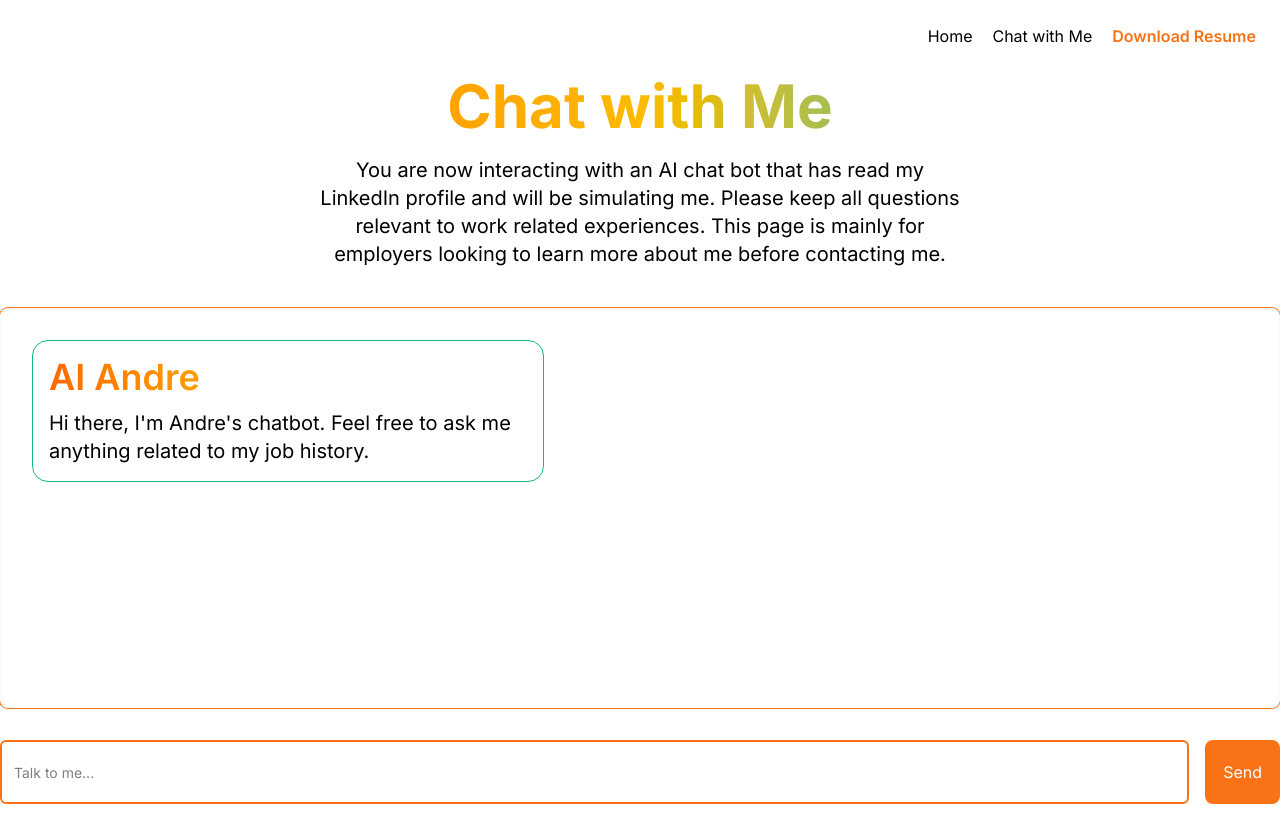
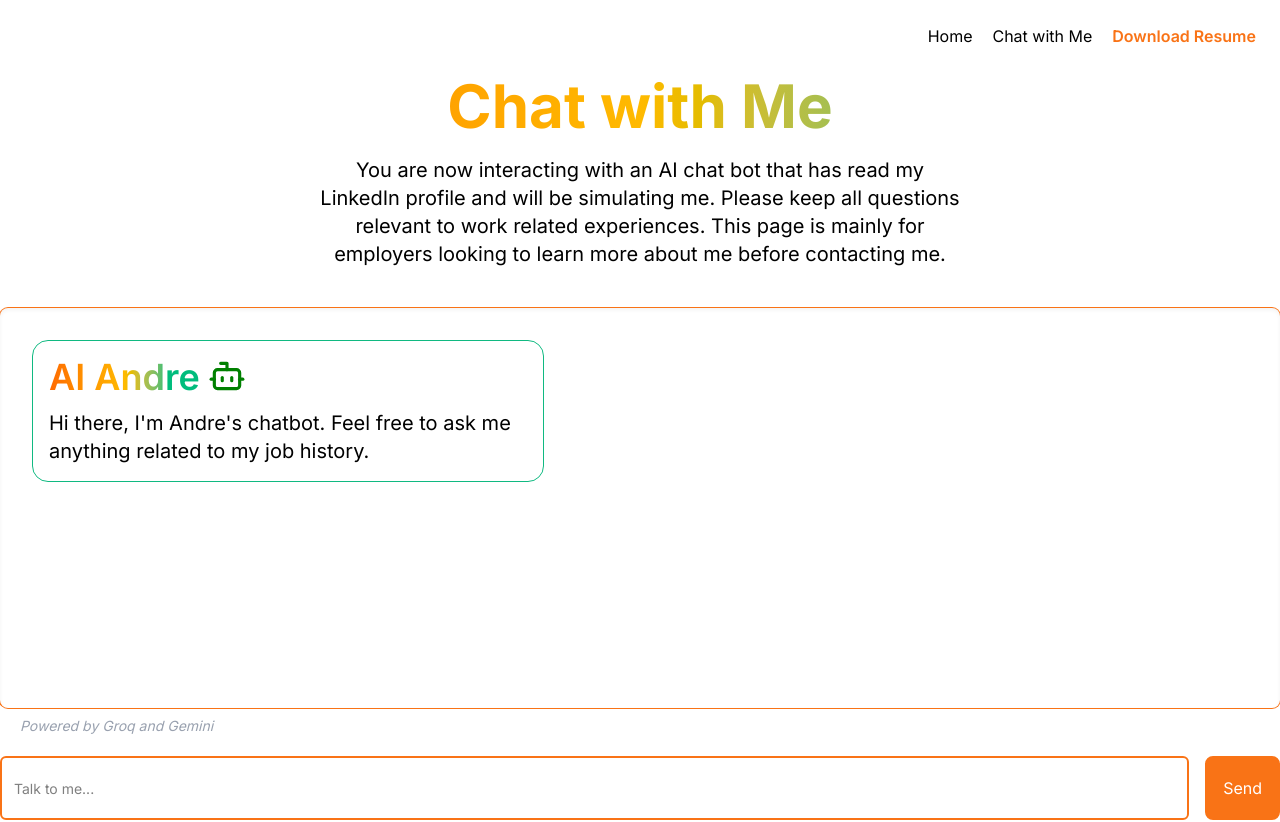
Before and after one commit to drethedevjs/andre-cv, a Next.js app: page /chat in a window 1280 px wide. Shown: the top 822 px of the page. Built offline with nearby package versions, Linux system fonts and the light colour scheme.

Commit message:
Updated chat box styling and behavior, including a new loading state and initial greeting message. Enhanced judge API response instructions to allow user inquiries about contacting the chatbot. Added a powered by message and integrated a bot icon in the chat interface.

```diff
--- a/app/api/judge/route.ts
+++ b/app/api/judge/route.ts
@@ -13,7 +13,8 @@ export async function POST(request: Request) {
         AI chatbot that is mimicking a software engineer on the engineer's website. Questions and responses \
         should be related to interviewing that chatbot to see if the person it is mimicking is good for a role \
         that the user has available. If the question/responses are not relevant then provide a reason and offer \
-        suggestions on how to improve their question or response. Be kind when responding and speak in the first person as if you're responding as the engineer.`,
+        suggestions on how to improve their question or response. Be kind when responding and speak in the first \
+        person as if you're responding as the engineer. If the user asks about contacting you, allow that to be a relevant question.`,
       responseMimeType: "application/json",
       responseSchema: {
         type: Type.OBJECT,
--- a/app/globals.css
+++ b/app/globals.css
@@ -128,5 +128,5 @@ label {
 }
 
 .chat-box {
-  @apply ring-1 ring-primary rounded-lg h-[50vh] overflow-scroll p-8 mt-10 shadow-inner mb-8;
+  @apply ring-1 ring-primary rounded-lg h-[50vh] overflow-scroll p-8 mt-10 inset-shadow-sm mb-2 relative;
 }
--- a/components/ChatBox.tsx
+++ b/components/ChatBox.tsx
@@ -2,13 +2,14 @@
 import ChatMessage, { ChatterRole } from "@/interfaces/chatMessage";
 import PromptJudgement from "@/interfaces/promptJudement";
 import { cvPost } from "@/utils/fetching";
+import { Bot } from "lucide-react";
 import { useEffect, useRef, useState } from "react";
 import Suggestions from "./Suggestions";
 
 const ChatBox = () => {
   const chatBoxRef = useRef<HTMLDivElement>(null);
   const [userMsg, setUseMsg] = useState<string>("");
-  const [isLoading, setIsLoading] = useState<boolean>(false);
+  const [isLoading, setIsLoading] = useState<boolean>(true);
   const [suggestions, setSuggestions] = useState<string[]>([]);
   const [messages, setMessages] = useState<ChatMessage[]>([]);
   // The messageHistory variable is for sending relevant messages to the mimicking llm.
@@ -17,6 +18,16 @@ const ChatBox = () => {
   const [messageHistory, setMessageHistory] = useState<ChatMessage[]>([]);
 
   useEffect(() => {
+    if (!messages.length) {
+      setTimeout(() => {
+        addMsgToChatBox(
+          "assistant",
+          "Hi there, I'm Andre's chatbot. Feel free to ask me anything related to my job history."
+        );
+
+        setIsLoading(false);
+      }, 2000);
+    }
     const el = chatBoxRef.current;
     if (!el) return;
 
@@ -98,20 +109,8 @@ const ChatBox = () => {
   return (
     <>
       <section>
-        <div className="chat-box relative" ref={chatBoxRef}>
+        <div className="chat-box" ref={chatBoxRef}>
           <ul className="space-y-2">
-            <li className="max-w-lg flex gap-x-2 sm:gap-x-4">
-              <div className="bg-white border border-secondary rounded-2xl p-4 space-y-3 dark:bg-neutral-900 dark:border-neutral-700">
-                <h3 className="font-medium text-gray-800 dark:text-white cv-gradient">
-                  AI Andre
-                </h3>
-                <p className="text-xl">
-                  Hi there, I'm Andre's chatbot. Feel free to ask me anything
-                  related to my job history.
-                </p>
-              </div>
-            </li>
-
             {messages.map((message, idx) => {
               if (message.role !== "user") {
                 return (
@@ -121,6 +120,14 @@ const ChatBox = () => {
                         roleBasedBubbleStyles[message.role]
                       }  border border-secondary rounded-2xl p-4 space-y-3 dark:bg-neutral-900 dark:border-neutral-700`}
                     >
+                      {idx === 0 && (
+                        <div className="flex gap-2">
+                          <h3 className="font-medium text-gray-800 dark:text-white cv-gradient">
+                            AI Andre
+                          </h3>
+                          <Bot color="green" size={38} />
+                        </div>
+                      )}
                       <p className="text-xl">{message.content}</p>
                     </div>
                   </li>
@@ -149,6 +156,9 @@ const ChatBox = () => {
             ></div>
           )}
         </div>
+        <p className="italic text-gray-400 text-sm ml-5 mb-5">
+          Powered by Groq and Gemini
+        </p>
         <div className="flex justify-between gap-4 mb-5">
           <div className="w-full">
             <input
```
